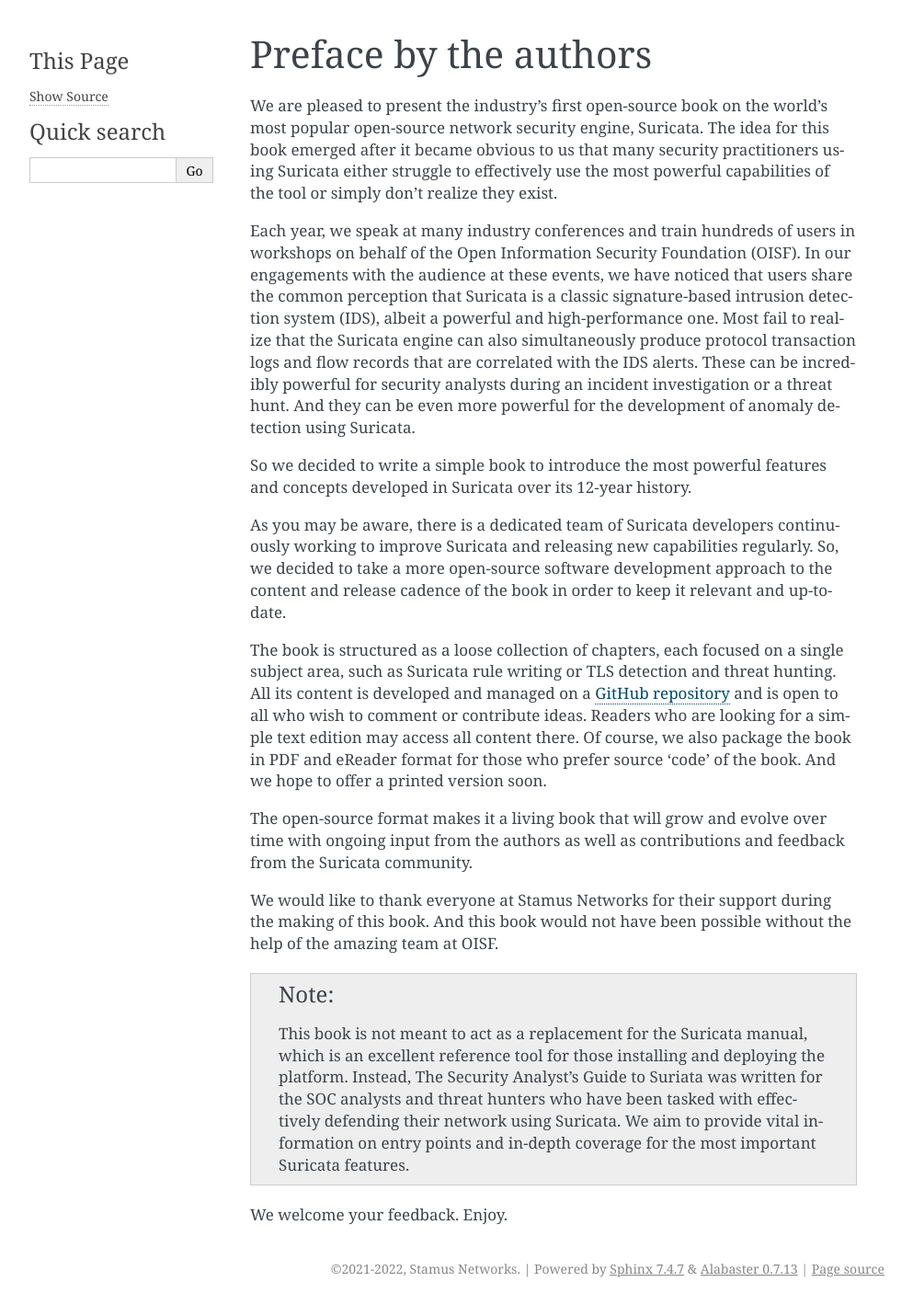
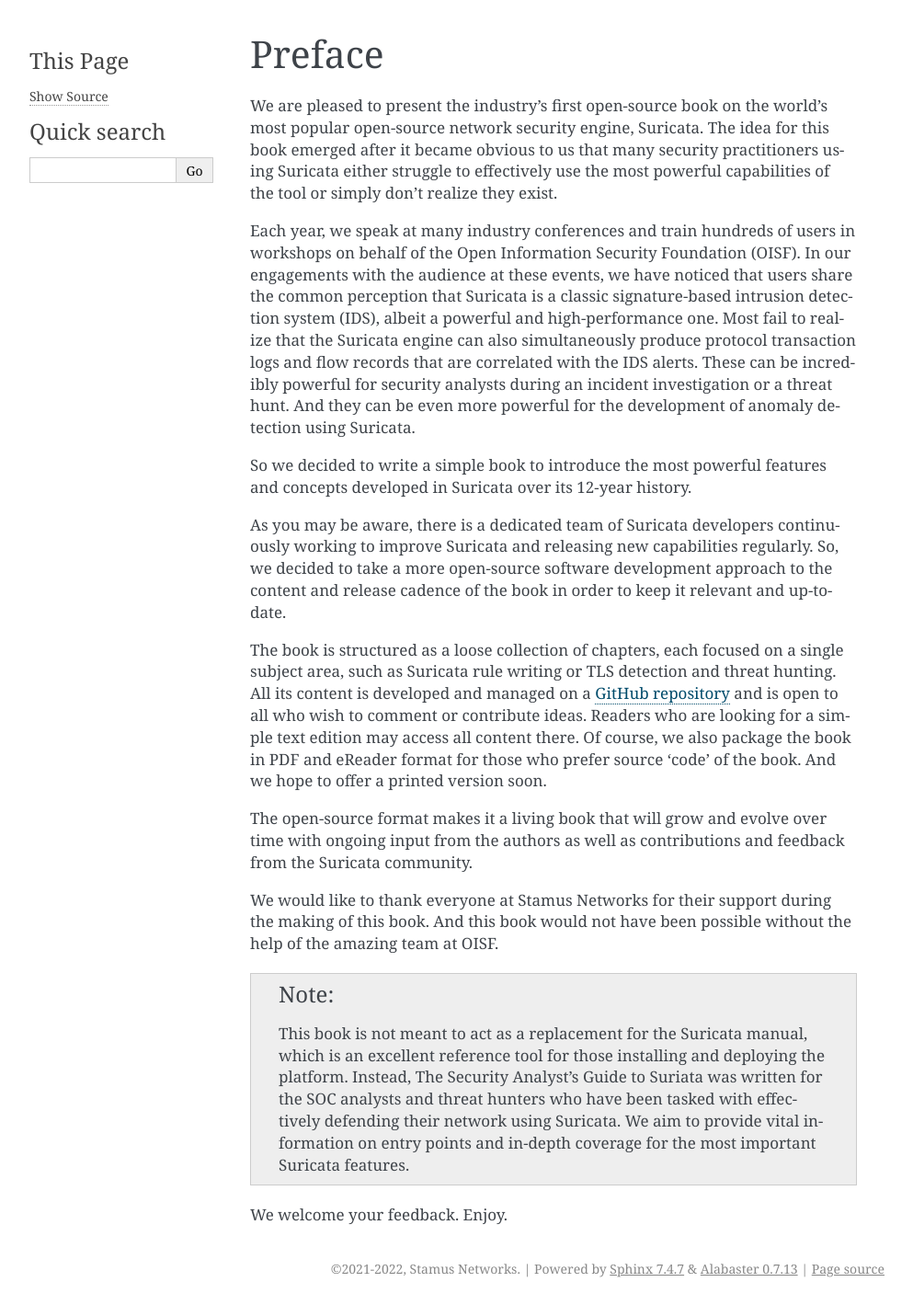
Before and after one commit to StamusNetworks/suricata-4-analysts, a Sphinx documentation site: the page built from source/foreword.rst, in a window 1280 px wide. Shown: the whole page at 92% size, without its empty margins (148-1141 px from the left). Built offline with Sphinx 7.4.7, drawn with Linux system fonts in a browser that asks for light colours.

Commit message:
update for preface
Update CI to fix PDF generation.

```diff
--- a/source/foreword.rst
+++ b/source/foreword.rst
@@ -1,5 +1,5 @@
-Preface by the authors
-======================
+Preface
+=======
 
 We are pleased to present the industry’s first open-source book on the world’s most popular open-source network security engine, Suricata. The idea for this book emerged after it became obvious to us that many security practitioners using Suricata either struggle to effectively use the most powerful capabilities of the tool or simply don’t realize they exist.
 
```
Also changed, not shown: .gitlab-ci.yml.
